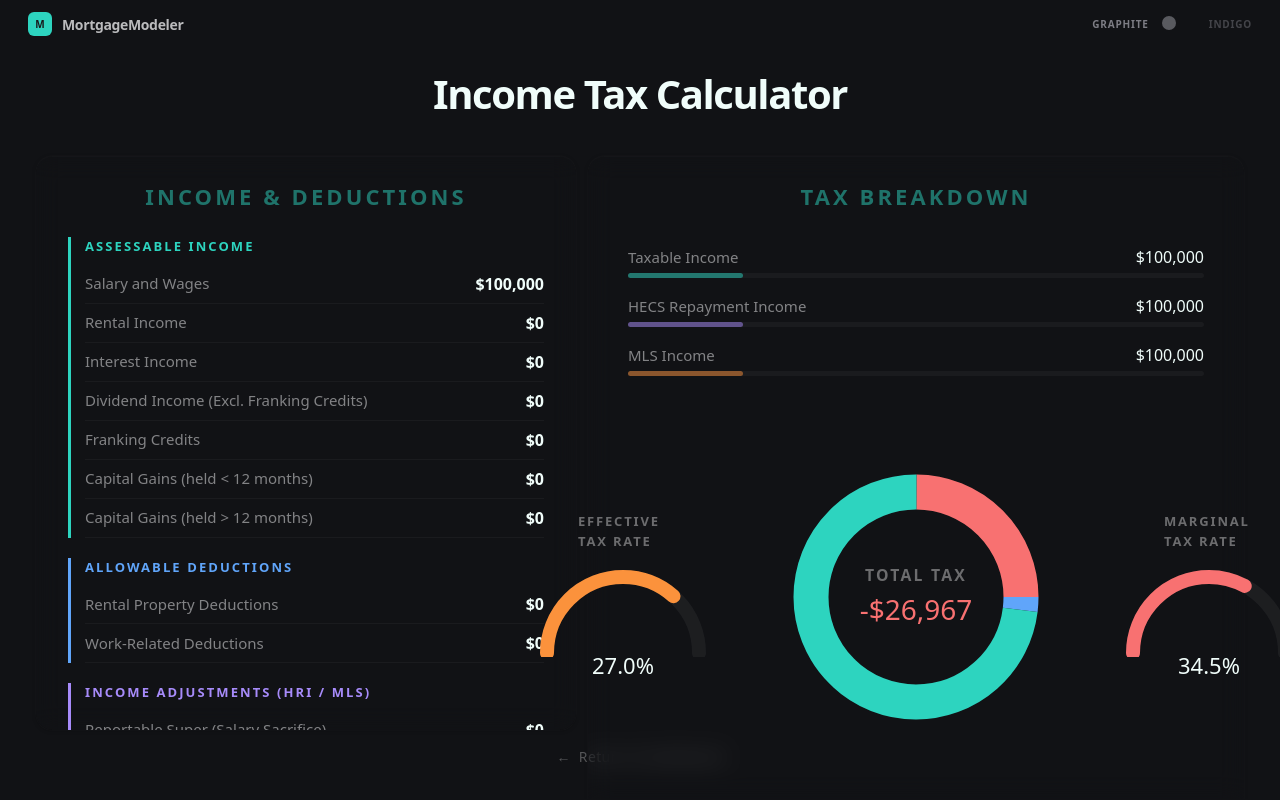
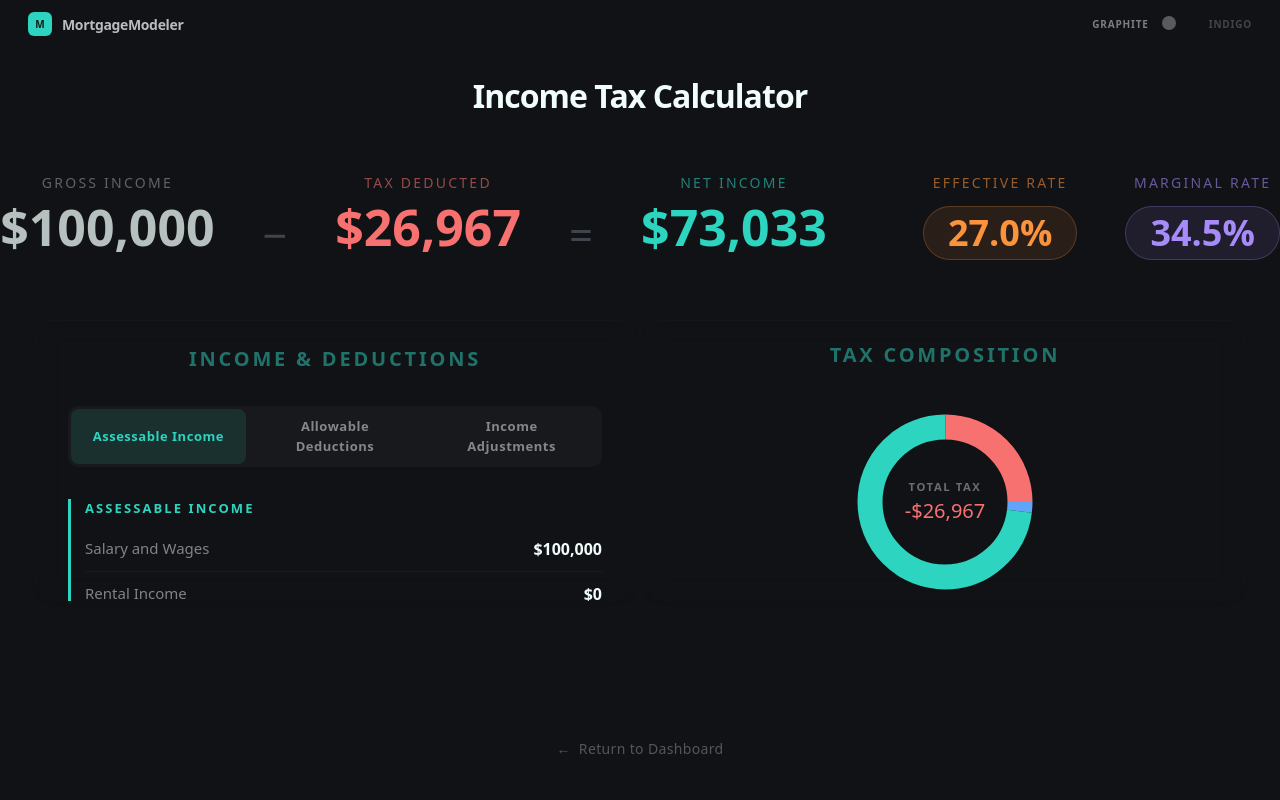
Before and after one commit to jordanlbf/MortgageModeler, a Next.js app in the folder frontend/: page /tax in a window 1280 px wide. Built offline with nearby package versions, Linux system fonts and the light colour scheme.

Commit message:
feat(tax): redesign KPI hero strip with inline equation layout

```diff
--- a/frontend/src/components/tax/AdvancedColumn.tsx
+++ b/frontend/src/components/tax/AdvancedColumn.tsx
@@ -1,4 +1,4 @@
-import { useCallback } from "react";
+import { useCallback, useState } from "react";
 import { t, mix } from "@/lib/theme";
 import { formatCurrencyShort } from "@/lib/formatters";
 import { parseCurrency } from "@/lib/constants";
@@ -94,7 +94,7 @@ function EditableField({
 
   return (
     <div
-      className="flex items-center justify-between py-[7px]"
+      className="flex items-center justify-between py-[10px]"
       style={{ borderBottom: "1px solid rgba(255,255,255,0.04)" }}
     >
       <span className="text-[15px] text-muted/50">{label}</span>
@@ -125,18 +125,38 @@ interface AdvancedColumnProps {
   setters: AdvancedTaxSetters;
 }
 
+const TAB_LABELS = SECTIONS.map((s) => s.title.replace(/\s*\(.*\)/, ""));
+
 export default function AdvancedColumn({ inputs, setters }: AdvancedColumnProps) {
+  const [activeTab, setActiveTab] = useState(0);
+  const section = SECTIONS[activeTab];
+
   return (
     <GlassCard className="flex flex-1 min-h-0 flex-col" style={CARD_STYLE}>
       <div className="custom-scrollbar overflow-y-auto px-8 py-6">
-        <span className="mb-6 block text-center text-[22px] font-semibold uppercase tracking-[0.14em]" style={{ color: mix(t.accent, 50) }}>
+        <span className="mb-8 block text-center text-[20px] font-semibold uppercase tracking-[0.14em]" style={{ color: mix(t.accent, 50) }}>
           Income &amp; Deductions
         </span>
 
-        <div className="flex flex-col gap-5">
-          {SECTIONS.map((section) => (
+        {/* Tab bar */}
+        <div className="mb-8 flex gap-[2px] rounded-[10px] p-[3px]" style={{ background: "rgba(255,255,255,0.03)" }}>
+          {TAB_LABELS.map((label, i) => (
+            <button
+              key={label}
+              onClick={() => setActiveTab(i)}
+              className="flex-1 rounded-[8px] py-2 px-4 text-[13px] font-semibold tracking-[0.04em] transition-all duration-200"
+              style={{
+                background: i === activeTab ? "rgba(45,212,191,0.12)" : "transparent",
+                color: i === activeTab ? t.accent : "rgba(244,244,245,0.50)",
+              }}
+            >
+              {label}
+            </button>
+          ))}
+        </div>
+
+        {/* Active section */}
         <div
-              key={section.title}
           className="pl-[14px]"
           style={{ borderLeft: `3px solid ${section.color}` }}
         >
@@ -168,8 +188,6 @@ export default function AdvancedColumn({ inputs, setters }: AdvancedColumnProps)
             ),
           )}
         </div>
-          ))}
-        </div>
       </div>
     </GlassCard>
   );
--- a/frontend/src/components/tax/TaxBreakdown.tsx
+++ b/frontend/src/components/tax/TaxBreakdown.tsx
@@ -12,144 +12,35 @@ const DONUT_SEGMENTS = [
   { key: "net_income", label: "Net Income", color: "#2dd4bf" },
 ] as const;
 
-const INCOME_MEASURES = [
-  { label: "Taxable Income", field: "taxableIncome" as const, color: t.accent },
-  { label: "HECS Repayment Income", field: "repaymentIncome" as const, color: "#a78bfa" },
-  { label: "MLS Income", field: "mlsIncome" as const, color: "#fb923c" },
-];
-
-// TODO: replace dummy data with API response
-const DUMMY = {
+// TODO: replace with API response
+const DUMMY: Record<string, number> = {
   income_tax: 24_967,
   medicare_levy: 2_000,
   medicare_levy_surcharge: 0,
   hecs_repayment: 0,
-  total_tax: 26_967,
-  net_income: 73_033,
-  marginal_rate: 0.345,
 };
 
 const CARD_STYLE = { borderTopWidth: 3, borderTopColor: t.accentBorder, background: t.bg.cardElevated };
-const SECTION_TITLE = "w-full text-[13px] font-bold uppercase tracking-[0.16em]";
 
-// ── Section title ────────────────────────────────
+// ── Donut chart ──────────────────────────────────
 
-function SectionTitle({ children }: { children: React.ReactNode }) {
-  return (
-    <span className={SECTION_TITLE} style={{ color: mix(t.accent, 50) }}>
-      {children}
-    </span>
-  );
-}
-
-// ── Section divider ──────────────────────────────
-
-function Divider() {
-  return <div className="w-full h-px" style={{ background: t.border.default }} />;
-}
-
-// ── Section 1: Income Measures ───────────────────
-
-function IncomeMeasuresSection({ taxableIncome, repaymentIncome, mlsIncome }: {
-  taxableIncome: number;
-  repaymentIncome: number;
-  mlsIncome: number;
+function DonutChart({ segments, totalTax }: {
+  segments: { label: string; color: string; value: number }[];
+  totalTax: number;
 }) {
-  return (
-    <div className="flex w-full flex-col gap-4">
-      {INCOME_MEASURES.map(({ label, field, color }) => {
-        const val = { taxableIncome, repaymentIncome, mlsIncome }[field];
-        const pct = Math.min((val / 500_000) * 100, 100);
-        return (
-          <div key={field}>
-            <div className="mb-1 flex items-center justify-between">
-              <span className="text-[15px] text-muted/50">{label}</span>
-              <span className="text-[16px] font-medium tabular-nums text-foreground">
-                {formatCurrencyShort(val)}
-              </span>
-            </div>
-            <div className="relative h-[5px] rounded-full" style={{ background: "rgba(255,255,255,0.04)" }}>
-              <div
-                className="absolute inset-y-0 left-0 rounded-full transition-all duration-500"
-                style={{ width: `${pct}%`, background: mix(color, 50) }}
-              />
-            </div>
-          </div>
-        );
-      })}
-    </div>
-  );
-}
-
-// ── Rate gauge ───────────────────────────────────
-
-const GAUGE_R = 76;
-const GAUGE_STROKE = 14;
-const GAUGE_HALF = Math.PI * GAUGE_R;
-
-function RateGauge({ label, value, color }: { label: string; value: number; color: string }) {
-  const pct = Math.min(value / 100, 1);
-  const filled = (1 - pct) * GAUGE_HALF;
-  const viewW = (GAUGE_R + GAUGE_STROKE) * 2;
-  const viewH = GAUGE_R + GAUGE_STROKE + 4;
-  const cx = viewW / 2;
-  const cy = GAUGE_R + GAUGE_STROKE;
-
-  return (
-    <div className="flex flex-col items-center" style={{ minWidth: 90 }}>
-      <span className="text-[13px] font-semibold uppercase tracking-[0.14em] text-muted/40 mb-3">{label}</span>
-      <svg viewBox={`0 0 ${viewW} ${viewH}`} width={viewW} height={viewH}>
-        <path
-          d={`M ${cx - GAUGE_R} ${cy} A ${GAUGE_R} ${GAUGE_R} 0 0 1 ${cx + GAUGE_R} ${cy}`}
-          fill="none"
-          stroke="rgba(255,255,255,0.05)"
-          strokeWidth={GAUGE_STROKE}
-          strokeLinecap="round"
-        />
-        <path
-          d={`M ${cx - GAUGE_R} ${cy} A ${GAUGE_R} ${GAUGE_R} 0 0 1 ${cx + GAUGE_R} ${cy}`}
-          fill="none"
-          stroke={color}
-          strokeWidth={GAUGE_STROKE}
-          strokeLinecap="round"
-          strokeDasharray={`${filled} ${GAUGE_HALF - filled}`}
-          className="transition-all duration-500 ease-out"
-        />
-      </svg>
-      <span className="text-[22px] font-light tabular-nums text-foreground -mt-2">
-        {`${value.toFixed(1)}%`}
-      </span>
-    </div>
-  );
-}
-
-// ── Section 2: Tax Composition ───────────────────
-
-interface TaxCompositionProps {
-  segments: { key: string; label: string; color: string; value: number }[];
-  totalTax: number;
-  effRate: number;
-  marginalRate: number;
-}
-
-function TaxCompositionSection({ segments, totalTax, effRate, marginalRate }: TaxCompositionProps) {
   const total = segments.reduce((sum, s) => sum + s.value, 0);
   const circumference = 2 * Math.PI * 60;
   let offset = 0;
   const arcs = segments.filter((s) => s.value > 0).map((s) => {
     const pct = total > 0 ? s.value / total : 0;
     const dash = pct * circumference;
-    const arc = { ...s, pct, dash, offset: -offset + circumference * 0.25 };
+    const arc = { ...s, dash, offset: -offset + circumference * 0.25 };
     offset += dash;
     return arc;
   });
 
   return (
-    <div className="flex w-full flex-col gap-4">
-      <div className="flex w-full items-center justify-center gap-[108px]">
-        <RateGauge label="Effective Tax Rate" value={effRate} color="#fb923c" />
-
-        <svg viewBox="0 0 160 160" style={{ width: "100%", height: "100%", maxWidth: 280, maxHeight: 280, flexShrink: 0 }}>
+    <svg viewBox="0 0 160 160" style={{ width: 200, height: 200, flexShrink: 0 }}>
       <circle cx="80" cy="80" r="60" fill="none" stroke="rgba(255,255,255,0.03)" strokeWidth="20" />
       {arcs.map((arc) => (
         <circle
@@ -173,28 +64,35 @@ function TaxCompositionSection({ segments, totalTax, effRate, marginalRate }: Ta
         {`-${formatCurrencyShort(totalTax)}`}
       </text>
     </svg>
+  );
+}
 
-        <RateGauge label="Marginal Tax Rate" value={marginalRate * 100} color="#f87171" />
+// ── Legend dots ───────────────────────────────────
+
+function LegendDots({ segments }: { segments: { label: string; color: string; value: number }[] }) {
+  const visible = segments.filter((s) => s.value > 0);
+  return (
+    <div className="flex flex-wrap justify-center gap-4">
+      {visible.map((s) => (
+        <div key={s.label} className="flex items-center gap-2">
+          <div className="h-2 w-2 rounded-full" style={{ background: s.color }} />
+          <span className="text-[12px] text-muted/50">{s.label}</span>
         </div>
+      ))}
     </div>
   );
 }
 
-// ── Section 3: Net Position (waterfall) ──────────
+// ── Waterfall (net position) ─────────────────────
 
-interface NetPositionProps {
+function WaterfallSection({ gross, taxSegments, netIncome }: {
   gross: number;
-  taxSegments: { key: string; label: string; color: string; value: number }[];
+  taxSegments: { label: string; color: string; value: number }[];
   netIncome: number;
-}
-
-function NetPositionSection({ gross, taxSegments, netIncome }: NetPositionProps) {
+}) {
   if (gross === 0) return null;
 
-  const deductions = taxSegments
-    .filter((s) => s.value > 0)
-    .map((s) => ({ label: s.label, value: s.value, color: s.color }));
-
+  const deductions = taxSegments.filter((s) => s.value > 0);
   let running = gross;
   const rows = deductions.map((d) => {
     const startPct = ((running - d.value) / gross) * 100;
@@ -202,11 +100,9 @@ function NetPositionSection({ gross, taxSegments, netIncome }: NetPositionProps)
     running -= d.value;
     return { ...d, startPct, widthPct };
   });
-
   const netPct = (netIncome / gross) * 100;
 
   return (
-    <div className="flex w-full flex-col gap-4">
     <div className="flex w-full flex-col gap-5">
       {/* Gross Income */}
       <div className="flex items-center gap-3">
@@ -265,62 +161,44 @@ function NetPositionSection({ gross, taxSegments, netIncome }: NetPositionProps)
         </span>
       </div>
     </div>
-    </div>
   );
 }
 
 // ── Main component ───────────────────────────────
 
-interface TaxDonutBreakdownProps {
+interface TaxCompositionProps {
   taxableIncome?: number;
-  repaymentIncome?: number;
-  mlsIncome?: number;
+  totalTax: number;
+  netIncome: number;
 }
 
-export default function TaxDonutBreakdown({
-  taxableIncome = 0, repaymentIncome = 0, mlsIncome = 0,
-}: TaxDonutBreakdownProps) {
-  const segments = DONUT_SEGMENTS.map(({ key, label, color }) => ({
+export default function TaxComposition({
+  taxableIncome = 0, totalTax, netIncome,
+}: TaxCompositionProps) {
+  const allSegments = DONUT_SEGMENTS.map(({ key, label, color }) => ({
     key, label, color,
-    value: DUMMY[key] as number,
+    value: key === "net_income" ? netIncome : (DUMMY[key] ?? 0),
   }));
 
-  const totalTax = DUMMY.total_tax;
-  const netIncome = DUMMY.net_income;
-  const effRate = taxableIncome > 0 ? (totalTax / taxableIncome) * 100 : 0;
-  const marginalRate = DUMMY.marginal_rate;
-  const taxSegments = segments.filter((s) => s.key !== "net_income");
+  const taxSegments = allSegments.filter((s) => s.key !== "net_income");
   const gross = taxableIncome > 0 ? taxableIncome : totalTax + netIncome;
 
   return (
-    <GlassCard className="flex flex-1 flex-col items-center px-10 py-6" style={CARD_STYLE}>
-      <span className="mb-8 text-[22px] font-semibold uppercase tracking-[0.14em]" style={{ color: mix(t.accent, 50) }}>
-        Tax Breakdown
+    <GlassCard className="flex flex-1 min-h-0 flex-col" style={CARD_STYLE}>
+      <div className="custom-scrollbar flex flex-col items-center gap-8 overflow-y-auto px-7 py-5">
+        <span
+          className="text-[20px] font-semibold uppercase tracking-[0.14em]"
+          style={{ color: mix(t.accent, 50) }}
+        >
+          Tax Composition
         </span>
 
-      <div className="flex w-full flex-col gap-10">
-        <IncomeMeasuresSection
-          taxableIncome={taxableIncome}
-          repaymentIncome={repaymentIncome}
-          mlsIncome={mlsIncome}
-        />
+        <DonutChart segments={allSegments} totalTax={totalTax} />
+        <LegendDots segments={allSegments} />
 
-        <Divider />
+        <div className="w-full h-px" style={{ background: t.border.default }} />
 
-        <TaxCompositionSection
-          segments={segments}
-          totalTax={totalTax}
-          effRate={effRate}
-          marginalRate={marginalRate}
-        />
-
-        <Divider />
-
-        <NetPositionSection
-          gross={gross}
-          taxSegments={taxSegments}
-          netIncome={netIncome}
-        />
+        <WaterfallSection gross={gross} taxSegments={taxSegments} netIncome={netIncome} />
       </div>
     </GlassCard>
   );
--- a/frontend/src/components/tax/TaxView.tsx
+++ b/frontend/src/components/tax/TaxView.tsx
@@ -2,26 +2,146 @@
 
 import Link from "next/link";
 import { useAdvancedTaxState } from "@/hooks/useAdvancedTaxState";
+import { formatCurrencyShort } from "@/lib/formatters";
+import { t, mix } from "@/lib/theme";
 import Header from "@/components/layout/Header";
 import AdvancedColumn from "@/components/tax/AdvancedColumn";
-import TaxDonutBreakdown from "@/components/tax/TaxBreakdown";
+import TaxComposition from "@/components/tax/TaxBreakdown";
 import ErrorBoundary from "@/components/ui/ErrorBoundary";
+
+// TODO: replace with API response
+const DUMMY = {
+  total_tax: 26_967,
+  net_income: 73_033,
+  marginal_rate: 0.345,
+};
+
+// ── KPI Hero Strip ──────────────────────────────
+
+interface KpiHeroStripProps {
+  gross: number;
+  totalTax: number;
+  netIncome: number;
+  effectiveRate: number;
+  marginalRate: number;
+}
+
+function KpiHeroStrip({ gross, totalTax, netIncome, effectiveRate, marginalRate }: KpiHeroStripProps) {
+  return (
+    <div className="mb-6 flex items-start justify-center gap-12 py-7">
+      {/* Gross Income */}
+      <div className="text-center">
+        <div className="mb-[10px] flex h-5 items-start justify-center">
+          <span className="text-[14px] font-medium uppercase tracking-[0.16em]" style={{ color: mix("var(--color-foreground)", 35) }}>
+            Gross Income
+          </span>
+        </div>
+        <div className="text-[50px] font-semibold tabular-nums leading-none" style={{ color: mix("var(--color-foreground)", 74) }}>
+          {formatCurrencyShort(gross)}
+        </div>
+      </div>
+
+      {/* Minus */}
+      <span className="text-[42px] font-light" style={{ color: "rgba(148,163,184,0.35)", marginTop: 30 }}>&minus;</span>
+
+      {/* Tax Deducted */}
+      <div className="text-center">
+        <div className="mb-[10px] flex h-5 items-start justify-center">
+          <span className="text-[14px] font-medium uppercase tracking-[0.16em]" style={{ color: mix("#f87171", 58) }}>
+            Tax Deducted
+          </span>
+        </div>
+        <div className="text-[50px] font-semibold tabular-nums leading-none" style={{ color: "#f87171" }}>
+          {formatCurrencyShort(totalTax)}
+        </div>
+      </div>
+
+      {/* Equals */}
+      <span className="text-[42px] font-light" style={{ color: "rgba(148,163,184,0.35)", marginTop: 30 }}>=</span>
+
+      {/* Net Income */}
+      <div className="text-center">
+        <div className="mb-[10px] flex h-5 items-start justify-center">
+          <span className="text-[14px] font-medium uppercase tracking-[0.16em]" style={{ color: mix("var(--color-accent)", 58) }}>
+            Net Income
+          </span>
+        </div>
+        <div className="text-[50px] font-semibold tabular-nums leading-none" style={{ color: "var(--color-accent)" }}>
+          {formatCurrencyShort(netIncome)}
+        </div>
+      </div>
+
+      {/* Divider */}
+      <div className="h-24 w-px" style={{ background: t.border.default }} />
+
+      {/* Effective Rate */}
+      <div className="text-center">
+        <div className="mb-[14px] flex h-5 items-start justify-center">
+          <span className="text-[14px] font-medium uppercase tracking-[0.16em]" style={{ color: mix("#fb923c", 58) }}>
+            Effective Rate
+          </span>
+        </div>
+        <div
+          className="rounded-full px-6 py-2 text-[36px] font-semibold tabular-nums leading-none"
+          style={{
+            color: "#fb923c",
+            background: mix("#fb923c", 10),
+            border: `1px solid ${mix("#fb923c", 25)}`,
+          }}
+        >
+          {effectiveRate.toFixed(1)}%
+        </div>
+      </div>
+
+      {/* Marginal Rate */}
+      <div className="text-center">
+        <div className="mb-[14px] flex h-5 items-start justify-center">
+          <span className="text-[14px] font-medium uppercase tracking-[0.16em]" style={{ color: mix("#a78bfa", 58) }}>
+            Marginal Rate
+          </span>
+        </div>
+        <div
+          className="rounded-full px-6 py-2 text-[36px] font-semibold tabular-nums leading-none"
+          style={{
+            color: "#a78bfa",
+            background: mix("#a78bfa", 10),
+            border: `1px solid ${mix("#a78bfa", 25)}`,
+          }}
+        >
+          {marginalRate.toFixed(1)}%
+        </div>
+      </div>
+    </div>
+  );
+}
+
+// ── Page ─────────────────────────────────────────
 
 export default function TaxView() {
   const advanced = useAdvancedTaxState();
+  const { taxableIncome, repaymentIncome, mlsIncome } = advanced.incomeMeasures;
+  const gross = taxableIncome > 0 ? taxableIncome : DUMMY.total_tax + DUMMY.net_income;
+  const effRate = taxableIncome > 0 ? (DUMMY.total_tax / taxableIncome) * 100 : 0;
 
   return (
     <>
       <Header />
 
-      <div className="flex flex-col px-9 py-4 overflow-hidden" style={{ height: "calc(100vh - 49px)" }}>
-        {/* Page title */}
-        <h1 className="mb-8 text-center text-[2.5rem] font-semibold tracking-[-0.035em] text-foreground">
+      <div className="flex flex-col px-9 py-6 overflow-hidden" style={{ height: "calc(100vh - 49px)" }}>
+        <h1 className="mb-6 text-center text-[2rem] font-semibold tracking-[-0.03em] text-foreground">
           Income Tax Calculator
         </h1>
 
         <ErrorBoundary>
-          <div className="min-h-0 grid gap-3" style={{ gridTemplateColumns: "1fr 1fr" }}>
+          <KpiHeroStrip
+            gross={gross}
+            totalTax={DUMMY.total_tax}
+            netIncome={DUMMY.net_income}
+            effectiveRate={effRate}
+            marginalRate={DUMMY.marginal_rate * 100}
+          />
+
+          <div className="min-h-0 grid gap-3" style={{ gridTemplateColumns: "1fr 1fr", flex: "0.7" }}>
             {/* ── LEFT COLUMN ── */}
             <div className="flex flex-col min-h-0">
               <AdvancedColumn inputs={advanced.inputs} setters={advanced.setters} />
@@ -29,10 +149,10 @@ export default function TaxView() {
 
             {/* ── RIGHT COLUMN ── */}
             <div className="flex flex-col min-h-0">
-              <TaxDonutBreakdown
-                taxableIncome={advanced.incomeMeasures.taxableIncome}
-                repaymentIncome={advanced.incomeMeasures.repaymentIncome}
-                mlsIncome={advanced.incomeMeasures.mlsIncome}
+              <TaxComposition
+                taxableIncome={taxableIncome}
+                totalTax={DUMMY.total_tax}
+                netIncome={DUMMY.net_income}
               />
             </div>
           </div>
```
Lines whose indentation alone changed are shown as unchanged.
